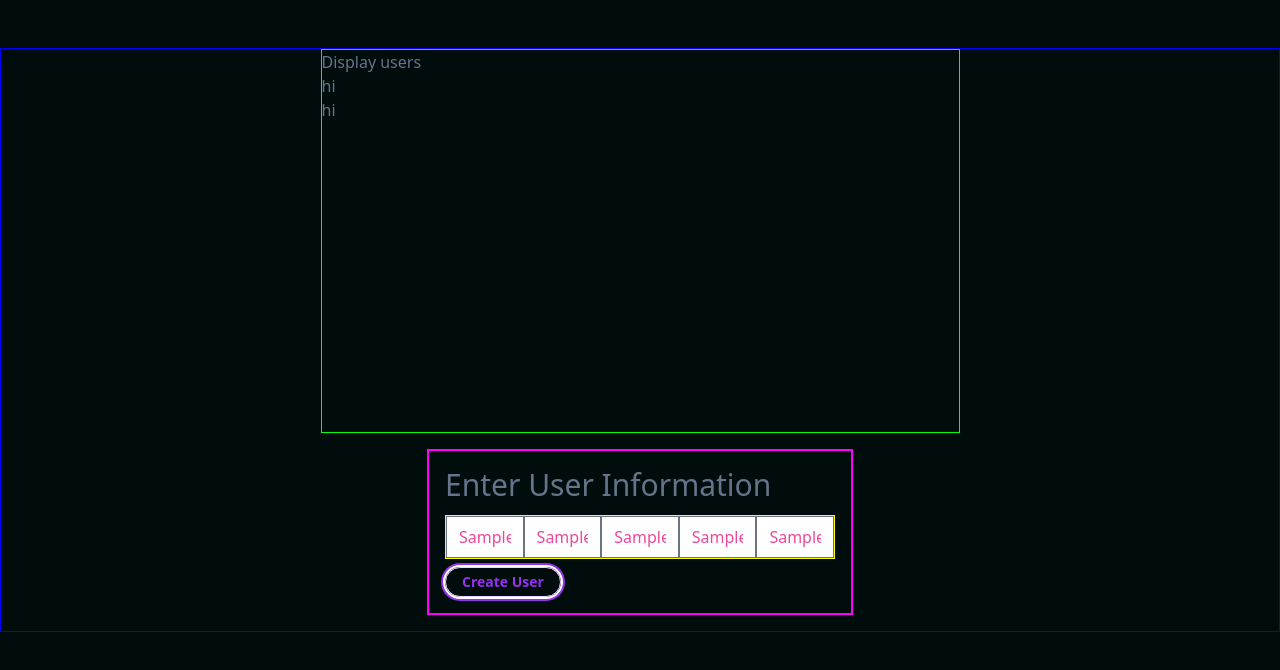
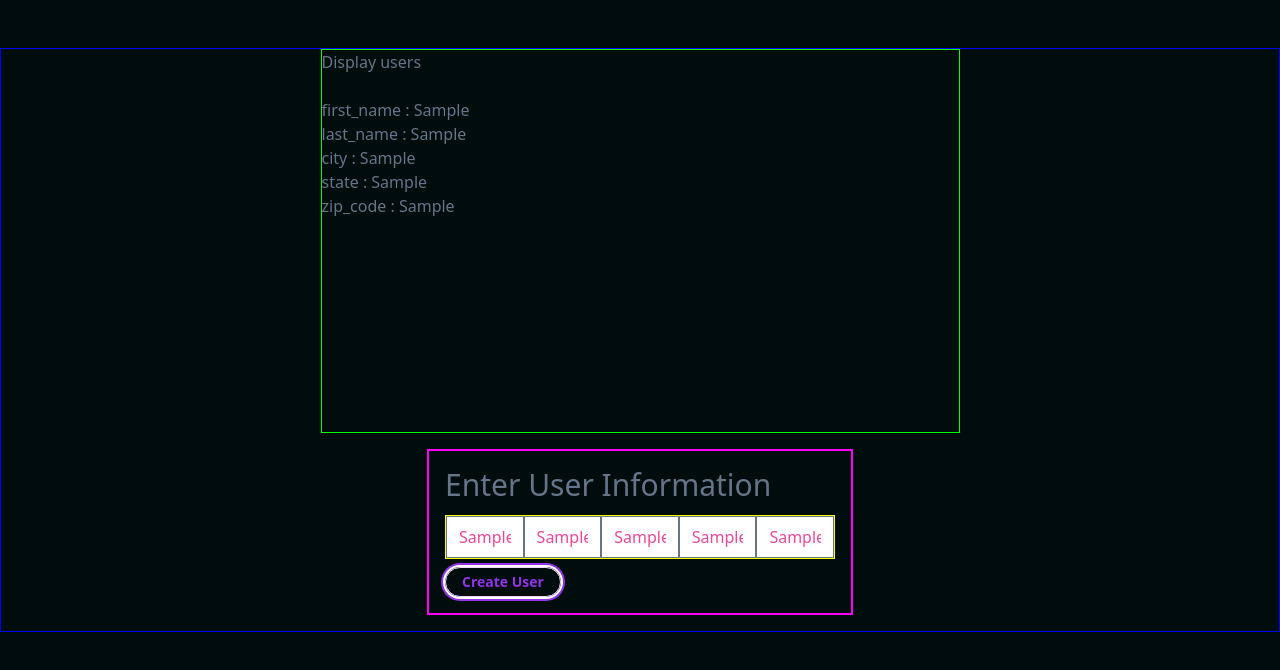
Before and after one commit to wasabi805/tailwind, a website: page src/index.html in a window 1280 px wide. Both pictures are taken after typing "Sample", "Sample", "Sample", "Sample", "Sample" into the empty fields and a click on the button "Create User". Drawn offline with nearby package versions, Linux system fonts and the light colour scheme; files that its build step writes are made by us from their sources.

Commit message:
wired up buildUsersList

```diff
--- a/package.json
+++ b/package.json
@@ -16,6 +16,7 @@
     "typescript": "^4.7.4"
   },
   "dependencies": {
+    "lodash": "^4.17.21",
     "prettier": "^2.7.1"
   }
 }
--- a/src/index.html
+++ b/src/index.html
@@ -18,15 +18,12 @@
       class="relative flex flex-col items-center"
       style="border: 1px solid blue"
     >
-      <div class="w-1/2 h-96" style="border: 1px solid lime">
+      <div
+        id="displayUsers"
+        class="w-1/2 h-96 text-slate-500"
+        style="border: 1px solid lime"
+      >
         <h3 class="text-slate-500">Display users</h3>
-        <div>
-          <h3 class="text-slate-500">hi</h3>
-        </div>
-
-        <div>
-          <h3 class="text-slate-500">hi</h3>
-        </div>
       </div>
 
       <div
@@ -45,15 +42,15 @@
             style="border: 1px solid yellow"
           >
             <input
-              placeholder="first name"
-              name="firstName"
+              placeholder="First Name"
+              name="first_name"
               value=""
               type="text"
               class="grow text-pink-500 w-full"
             />
             <input
-              placeholder="last name"
-              name="last name"
+              placeholder="Last ame"
+              name="last_name"
               value=""
               class="grow text-pink-500 w-full"
               type="text"
@@ -75,7 +72,7 @@
             />
             <input
               placeholder="zip code"
-              name="state"
+              name="zip_code"
               value=""
               class="w-full text-pink-500"
               type="text"
--- a/src/js/index.js
+++ b/src/js/index.js
@@ -10,22 +10,38 @@ const users = [
     zipcode: "12345",
   },
 ];
+function capitalize(str) {
+  return str.charAt(0).toUpperCase() + str.slice(1);
+}
 
-const otherUsers = [
-  {
-    firstName: "Marc",
-    lastName: "Spector",
-    addressLine: "4563 Hells Kitchen Dr",
-    city: "New York",
-    state: "NY",
-    zipcode: "12345",
-  },
-];
+function buildUsersList(users) {
+  const displayUsers = document.getElementById("displayUsers");
+  let text;
+  const list = document.createElement("o");
+  list.style.cssText = "list-style: none; margin: 2rem";
+
+  Object.entries(users).forEach((item) => {
+    const listItem = document.createElement("li");
+    listItem.className = "text-slate-500";
+    text = document.createTextNode(`${item[0]} : ${item[1]}`);
+
+    listItem.append(text);
+
+    list.appendChild(listItem);
+  });
+  console.log(list);
+  document.getElementById("displayUsers").appendChild(list);
+}
 
 function handleSubmit() {
   const userForm = document.getElementById("userForm");
+  const newUser = {};
 
   for (var i = 0; i < Object.entries(userForm).length; i++) {
-    console.log("what is i", userForm[i].value);
+    const key = userForm[i].name;
+    const val = userForm[i].value;
+    newUser[key] = val;
   }
+
+  buildUsersList(newUser);
 }
```
Also changed, not shown: 1 other file.
